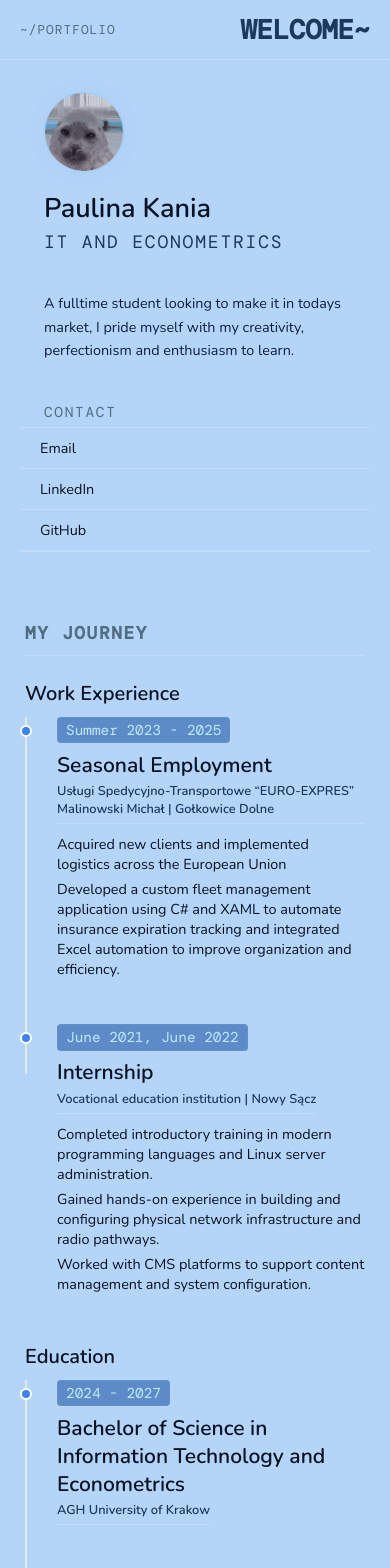
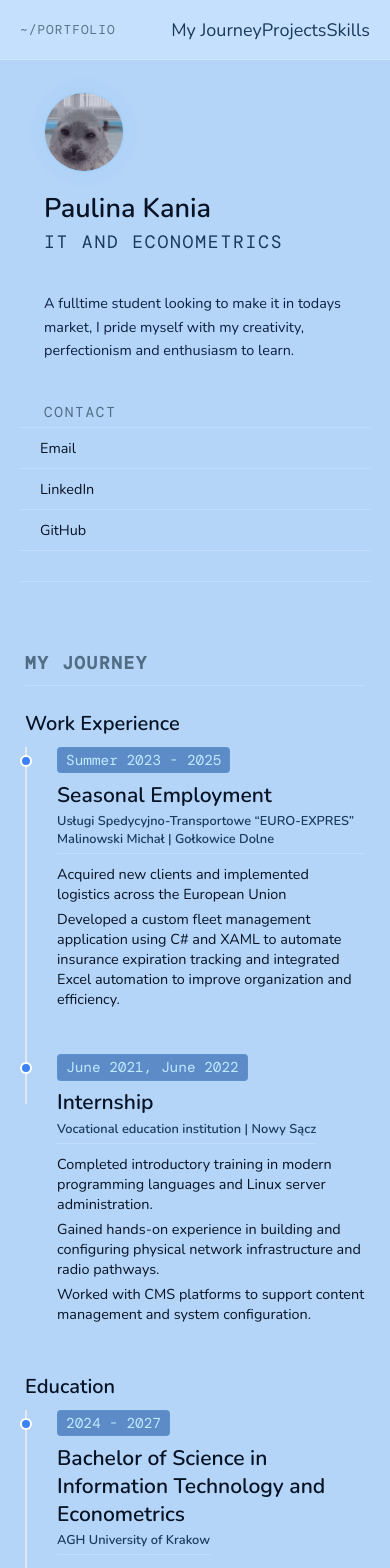
Before and after one commit to kaniapaulina/my-webfolio, a React (Create React App) app in the folder my-resume/: page / in a window 390 px wide. Shown: the top 1568 px of the page. Built offline with nearby package versions, Linux system fonts and the light colour scheme; a web font is replaced by a local one.

Commit message:
worked on a functional smoothscrolling nav bar

```diff
--- a/my-resume/package.json
+++ b/my-resume/package.json
@@ -10,6 +10,7 @@
     "react": "^19.2.4",
     "react-dom": "^19.2.4",
     "react-scripts": "5.0.1",
+    "react-scroll": "^1.9.3",
     "web-vitals": "^2.1.4"
   },
   "scripts": {
--- a/my-resume/src/App.css
+++ b/my-resume/src/App.css
@@ -21,13 +21,18 @@
   --radius-md:     10px;
   --radius-lg:     16px;
   --transition:    0.2s ease;
+  --header-height: 60px;
+  --header-bg: rgba(202, 229, 255, 0.7);
 }
 
 * { box-sizing: border-box; margin: 0; padding: 0; }
 
-html {
+html, body {
   scroll-behavior: smooth;
   scroll-padding-top: 200px;
+  overscroll-behavior-x: none;
+  overscroll-behavior-y: none;
+  scroll-behavior: auto;
 }
 
 body {
@@ -50,8 +55,8 @@ body {
 }
 
 .Inner-App {
+  margin-top: 60px;
   max-width: 1400px;
-  margin: 0 auto;
   position: relative;
   z-index: 1;
 }
@@ -65,17 +70,23 @@ body {
 }
 
 header {
+  position: fixed;
   padding: 60px;
+  margin-bottom: 60px;
+  padding-bottom: 60px;;
   top: 0;
   left: 0;
   width: 100%;
-  height: 60px;
+  height: var(--header-height);
   display: flex;
   padding: 0 2rem;
   z-index: 1000;
   border-bottom: 1px solid var(--border);
   justify-content: space-between;
   align-items: center;
+  scroll-behavior: smooth;
+  background-color: var(--header-bg);
+
 }
 
 footer {
@@ -102,7 +113,10 @@ footer {
     display: flex;
     flex-direction: column;
   }
-  header { padding: 0 1.25rem; }
+  header {
+    position: fixed;
+    padding: 0 1.25rem;
+  }
 }
 
 @media (min-width: 1300px) {
--- a/my-resume/src/App.js
+++ b/my-resume/src/App.js
@@ -2,7 +2,6 @@
 import './App.css';
 
 import Header from './components/Header';
-import Footer from './components/Footer';
 import MainContent from './components/MainContent';
 import Sidebar from './components/Sidebar';
 
@@ -15,7 +14,6 @@ function App() {
             <Sidebar/>
             <MainContent/>
           </div>
-          <Footer/>
       </div>
     </div>
   );
--- a/my-resume/src/components/Header.js
+++ b/my-resume/src/components/Header.js
@@ -1,4 +1,12 @@
 import React from "react";
+import { Link } from 'react-scroll';
+
+const handleScroll = (id) => {
+  const element = document.getElementById(id);
+  if (element) {
+    element.scrollIntoView({ behavior: 'smooth' });
+  }
+};
 
 // PascalCasing - writing component names with uppercase letters at the start of each word:
 function Header() {
@@ -14,14 +22,19 @@ function Header() {
       }}>
         ~/portfolio
       </span>
-      <span style={{
+      {/* <span style={{
         fontFamily: 'var(--font-mono)',
         fontSize: '0.8srem',
         color: 'var(--accent)',
         textTransform: 'uppercase',
       }}>
       <h2>welcome~</h2>
-      </span>
+      </span> */}
+      <div className="LinkSection">
+            <span id="timeline" class="section-link"><Link to="myjourney" smooth={true} duration={500}>My Journey</Link></span>
+            <span id="projects" class="section-link"><Link to="projects" smooth={true} duration={500}>Projects</Link></span>
+            <span id="skills" class="section-link"><Link to="skills" smooth={true} duration={500}>Skills</Link></span>
+        </div>
     </header>
 
   );
--- a/my-resume/src/components/MainContent.js
+++ b/my-resume/src/components/MainContent.js
@@ -1,4 +1,6 @@
 import React from "react";
+import { Element } from "react-scroll";
+
 import "../styles/MainContent.css";
 
 import Section from "./Section";
@@ -18,17 +20,21 @@ import "../styles/TimelineSection.css"
 
 import { eduExp } from "../cv-data/eduExp.js";
 
+import Footer from './Footer';
+
 
 function MainContent() {
   return (
     <main>
-
-      <Section title="My Journey">
+      <Element name="myjourney">
+        <Section title="My Journey">
           <Timeline title="Work Experience" experiences={workExp}/>
           <Timeline title="Education" experiences={eduExp}/>
         </Section>
+      </Element>
 
-        <Section title="Projects">
+      <Element name="projects">
+        <Section  title="Projects">
           <div className="projects-grid">
             {projectsData.map((project, index) => (
               <ProjectCard
@@ -41,7 +47,9 @@ function MainContent() {
             ))}
           </div>
         </Section>
+      </Element>
 
+      <Element name="skills">
         <Section title="Skills">
           <div className="skills-grid">
             {skillsData.map((skill, index) => (
@@ -54,7 +62,9 @@ function MainContent() {
             ))}
           </div>
         </Section>
+      </Element>
 
+      <Footer/>
     </main>
   );
 }
--- a/my-resume/src/components/Sidebar.js
+++ b/my-resume/src/components/Sidebar.js
@@ -21,7 +21,6 @@ function Sidebar() {
                 <a href="https://www.linkedin.com/in/paulina-kania" target="_blank" rel="noopener noreferrer">LinkedIn</a>
                 <a href="https://github.com/kaniapaulina" target="_blank" rel="noopener noreferrer">GitHub</a>
             </div>
-
         </div>
     </nav>
   );
--- a/my-resume/src/styles/MainContent.css
+++ b/my-resume/src/styles/MainContent.css
@@ -1,19 +1,25 @@
 /* Content area */
 main {
+
+  height: fit-content;
   grid-column: 2;
   margin: 25px;
   padding: 2.5rem 2rem 2.5rem 2.5rem;
   min-height: 200vh;
+  scroll-margin-top: calc(var(--header-height) + 90px);
+
   /*border-left: 1px solid gray;*/
 }
 
 .main-section {
-  margin-bottom: 120px;
+  padding-bottom: 40px;
+  margin-bottom: 100px;
+  scroll-margin-top: calc(var(--header-height) + 90px);
   /*border-bottom: 1px solid var(--border); /* Linia oddzielająca sekcje */
 }
 
 .main-section:last-child {
-  margin-bottom: 0;
+  margin-bottom: 20px;
 }
 
 .section-header {
--- a/my-resume/src/styles/Sidebar.css
+++ b/my-resume/src/styles/Sidebar.css
@@ -4,7 +4,7 @@ nav {
   position: sticky;
   height: calc(100vh - 60px); /*or fit-content*/
 
-  top: 0;
+  top: 60px;
   z-index: 1;
   left: 0;
   margin-right: 20px;
@@ -109,6 +109,8 @@ nav a:hover {
   nav {
     position: relative;
     height: fit-content;
+    top: 0px;
+    padding-bottom: 30px;
     margin-bottom: 30px;
     border-right: none;
     border-bottom: 1px solid var(--border);
```
Also changed, not shown: 1 other file (tests, documents, lock files or other folders).
